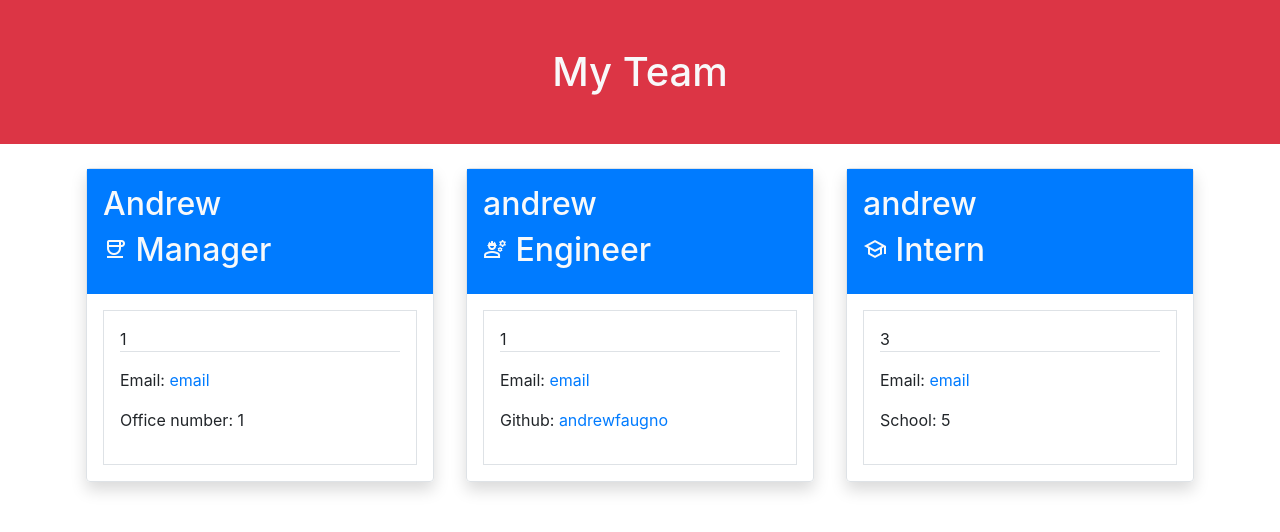
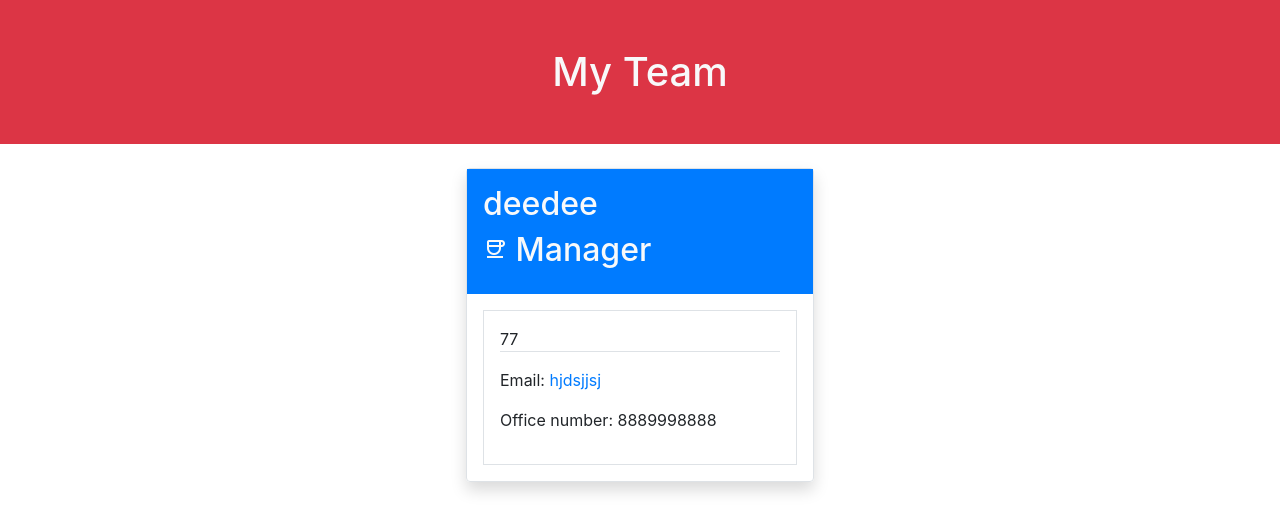
Before and after one commit to AndrewFaugno/team-profile-generator, a website: page dist/index.html in a window 1280 px wide. Drawn offline with nearby package versions, Linux system fonts and the light colour scheme.

Commit message:
tested and saved

```diff
--- a/dist/index.html
+++ b/dist/index.html
@@ -19,39 +19,13 @@
     <div class="justify-content-around col-4 p-3">
         <div class="border shadow rounded">
             <div class="bg-primary text-light p-3">
-                <h2>Andrew</h2>
+                <h2>deedee</h2>
                 <h2><span class="material-symbols-outlined">coffee</span> Manager</h2>
             </div>
             <div class="border m-3 p-3">
-                <p class="border-bottom ">1</p>
-                <p>Email: <a href="mailto: email">email</a></p>
-                <p>Office number: 1</p>
-            </div>
-        </div>
-    </div>
-    <div class="justify-content-around col-4 p-3">
-        <div class="border shadow rounded">
-            <div class="bg-primary text-light p-3">
-                <h2>andrew</h2>
-                <h2><span class="material-symbols-outlined">engineering</span> Engineer</h2>
-            </div>
-            <div class="border m-3 p-3">
-                <p class="border-bottom ">1</p>
-                <p>Email: <a href="mailto: email">email</a></p>
-                <p>Github: <a href="https://github.com/andrewfaugno" target="_blank">andrewfaugno</a></p>
-            </div>
-        </div>
-    </div>
-    <div class="justify-content-around col-4 p-3">
-        <div class="border shadow rounded">
-            <div class="bg-primary text-light p-3">
-                <h2>andrew</h2>
-                <h2><span class="material-symbols-outlined">school</span> Intern</h2>
-            </div>
-            <div class="border m-3 p-3">
-                <p class="border-bottom ">3</p>
-                <p>Email: <a href="mailto: email">email</a></p>
-                <p>School: 5</p>
+                <p class="border-bottom ">77</p>
+                <p>Email: <a href="mailto: hjdsjjsj">hjdsjjsj</a></p>
+                <p>Office number: 8889998888</p>
             </div>
         </div>
     </div>
```
